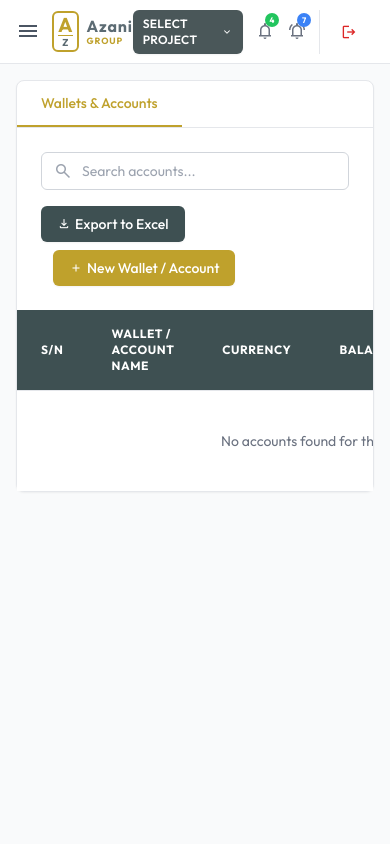
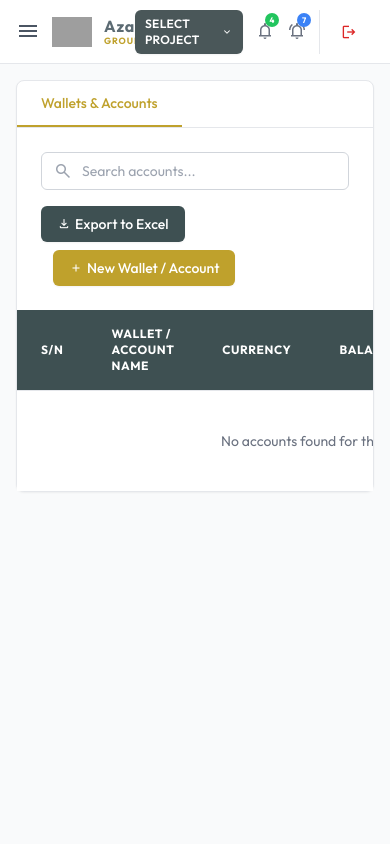
Before and after one commit to DamaMichaelYohanna/test, a Django app: page /accounts/ in a window 390 px wide. Run offline with Django 5.2, Linux system fonts and the light colour scheme; the visitor is signed in with stand-in values (Sample User, id 1); data that the repository does not hold is empty; some libraries are stand-ins or nearby versions; grey boxes are pictures that could not be loaded.

Commit message:
Add actual logo image to dashboard header

```diff
--- a/templates/base.html
+++ b/templates/base.html
@@ -1,3 +1,4 @@
+{% load static %}
 <!DOCTYPE html>
 <html lang="en" class="bg-gray-50 min-h-screen">
 
@@ -55,13 +56,9 @@
         <span class="material-symbols-outlined text-2xl">menu</span>
       </button>
 
-      <!-- M & W Resources Logo Representation -->
-      <div class="flex items-center space-x-2">
-        <div
-          class="flex flex-col items-center justify-center font-bold text-xl md:text-2xl border-2 border-[#bfa12c] rounded-md px-1 py-0.5 md:px-1.5 text-[#5c6b73]">
-          <span class="leading-none text-[#bfa12c]">A</span>
-          <span class="leading-none text-[10px] border-t border-[#bfa12c] pt-0.5 w-full text-center">Z</span>
-        </div>
+      <!-- Azani Group Logo -->
+      <div class="flex items-center space-x-3">
+        <img src="{% static 'core/logo.png' %}" alt="Azani Group Logo" class="h-10 w-10 md:h-12 md:w-12 object-contain">
         <div>
           <div class="font-extrabold text-base md:text-lg tracking-wider text-[#5c6b73] leading-none">Azani</div>
           <div class="text-[9px] md:text-[10px] uppercase font-bold tracking-widest text-[#bfa12c] leading-none mt-0.5">
```
